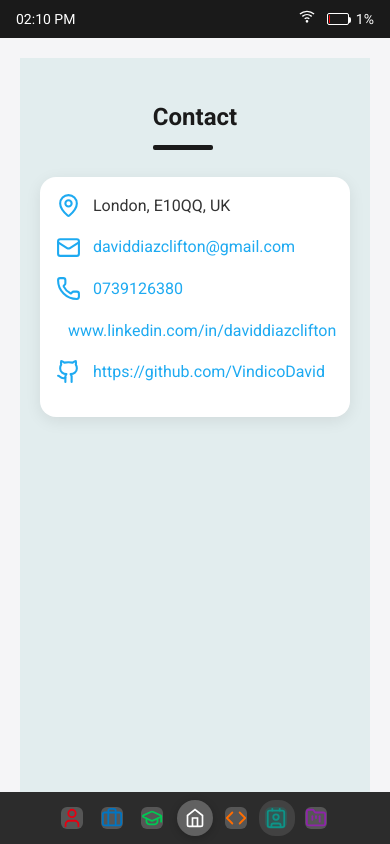
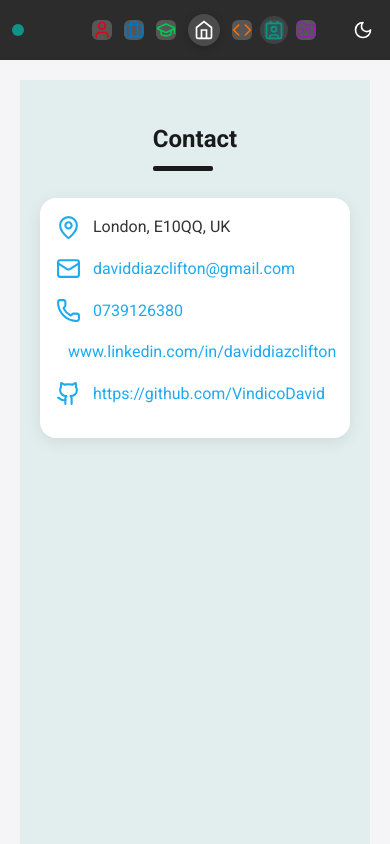
Before and after one commit to daviddc5/DavidDiazClifton, a React (Create React App) app in the folder david-portfolio/: page /contact in a window 390 px wide. Built offline with nearby package versions, Linux system fonts and the light colour scheme.

Commit message:
change navbar

```diff
--- a/david-portfolio/src/components/NintendoSwitch/NintendoSwitchPortfolio.js
+++ b/david-portfolio/src/components/NintendoSwitch/NintendoSwitchPortfolio.js
@@ -66,8 +66,13 @@ const NintendoSwitchPortfolio = () => {
       role="application"
       aria-label="Nintendo Switch-styled portfolio"
     >
-      <StatusBar />
-
+      <NavBar
+        onHomeClick={handleHomeClick}
+        selectedSection={selectedSection}
+        portfolioData={portfolioData}
+        isMobile={isMobile}
+        currentPath={currentPath}
+      />
       <div className="console-content">
         {isMenuOpen ? (
           <>
@@ -123,14 +128,6 @@ const NintendoSwitchPortfolio = () => {
           </div>
         )}
       </div>
-
-      <NavBar
-        onHomeClick={handleHomeClick}
-        selectedSection={selectedSection}
-        portfolioData={portfolioData}
-        isMobile={isMobile}
-        currentPath={currentPath}
-      />
     </div>
   );
 };
--- a/david-portfolio/src/styles/NintendoSwitch.css
+++ b/david-portfolio/src/styles/NintendoSwitch.css
@@ -1386,183 +1386,3 @@ body {
     height: 180px;
   }
 }
-/* Navbar Mobile Fix */
-
-/* ====== NAVBAR VISIBILITY FIXES ====== */
-
-/* Ensure navbar is always visible on mobile */
-@media (max-width: 768px) {
-  /* Fix center container positioning */
-  .navbar-center {
-    position: relative;
-    left: auto;
-    transform: none;
-    display: flex;
-    justify-content: center;
-    width: 100%;
-    z-index: 5;
-  }
-  .contact-item {
-    font-size: medium;
-    display: flex;
-    align-items: center;
-    gap: 12px;
-    margin-bottom: 16px;
-  }
-
-  /* Make navigation container adapt to available space */
-  .navbar-navigation-container {
-    max-width: 100%;
-    width: 100%;
-    justify-content: center;
-    padding: 0 5px;
-    gap: 6px;
-  }
-
-  /* Fix navigation halves to be more compact */
-  .navbar-navigation-half {
-    gap: 4px;
-  }
-
-  /* Make home button more prominent */
-  .home-button {
-    background-color: rgba(255, 255, 255, 0.25);
-    min-width: 40px;
-    min-height: 40px;
-    margin: 0 4px;
-  }
-
-  /* Fix navbar buttons spacing */
-  .navbar-nav-button {
-    padding: 6px;
-    min-width: 36px;
-    min-height: 36px;
-  }
-
-  /* Adjust spacing for placeholders */
-  .nav-placeholder {
-    display: none; /* Hide placeholders on mobile */
-  }
-
-  /* Fix nav bar overall */
-  .nav-bar {
-    min-height: 56px;
-    padding: 8px;
-    display: flex;
-    justify-content: space-between;
-    align-items: center;
-  }
-
-  /* Section indicator simplification */
-  .section-indicator {
-    flex-shrink: 0;
-    max-width: 50px;
-  }
-
-  .section-indicator span {
-    max-width: 80px;
-    overflow: hidden;
-    text-overflow: ellipsis;
-    white-space: nowrap;
-  }
-}
-
-/* Further optimizations for very small screens */
-@media (max-width: 480px) {
-  /* Navbar center takes less space */
-  .navbar-center {
-    width: 80%;
-  }
-
-  /* Extra compact navigation */
-  .navbar-navigation-container {
-    gap: 2px;
-  }
-
-  /* Smaller home button */
-  .home-button {
-    min-width: 36px;
-    min-height: 36px;
-  }
-
-  /* Smaller icons but still tappable */
-  .navbar-nav-icon {
-    width: 22px;
-    height: 22px;
-  }
-
-  /* Hide indicator text completely */
-  .section-indicator span {
-    display: none;
-  }
-
-  /* Adjust the height of the navbar */
-  .nav-bar {
-    min-height: 50px;
-  }
-}
-
-/* Smallest screens require even more compact layout */
-@media (max-width: 375px) {
-  .navbar-center {
-    width: 90%;
-  }
-
-  .navbar-navigation-container {
-    gap: 1px;
-    padding: 0 2px;
-  }
-
-  .home-button {
-    min-width: 32px;
-    min-height: 32px;
-    margin: 0 2px;
-  }
-
-  .navbar-nav-button {
-    min-width: 32px;
-    min-height: 32px;
-    padding: 4px;
-  }
-
-  .navbar-nav-icon {
-    width: 20px;
-    height: 20px;
-  }
-
-  .nav-bar {
-    min-height: 46px;
-    padding: 6px 4px;
-  }
-}
-
-/* Alternative layout for when absolute positioning fails */
-@media (max-width: 768px) {
-  /* Create a fallback flex layout */
-  .nav-bar {
-    display: flex;
-    flex-direction: row;
-    justify-content: center;
-    align-items: center;
-    position: relative;
-  }
-  .contact-item {
-    font-size: medium;
-    display: flex;
-    align-items: center;
-    gap: 12px;
-    margin-bottom: 16px;
-  }
-
-  /* Position controls and indicator to the sides */
-  .section-indicator {
-    position: absolute;
-    left: 10px;
-  }
-
-  .controls,
-  .theme-toggle {
-    position: absolute;
-    right: 10px;
-  }
-}
```
Also changed, not shown: 1 other file (tests, documents, lock files or other folders).
